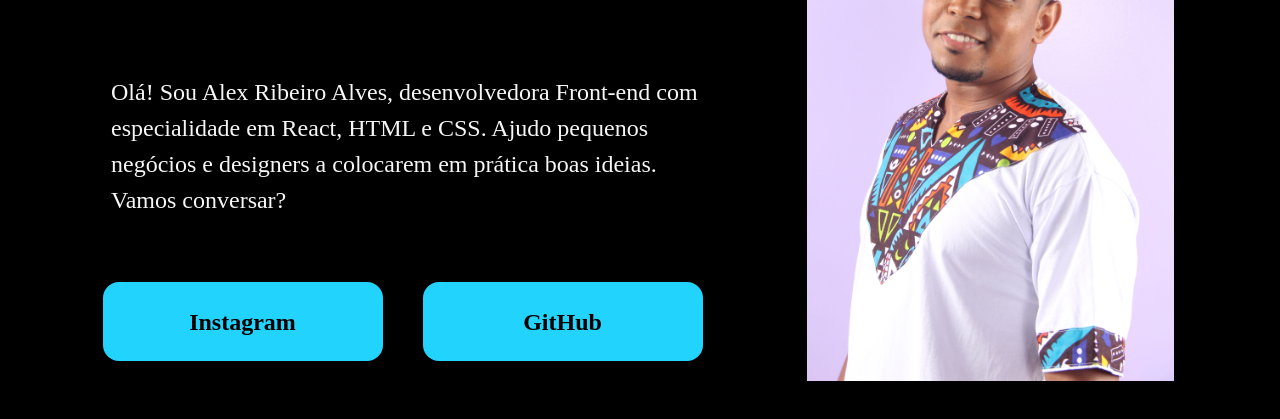
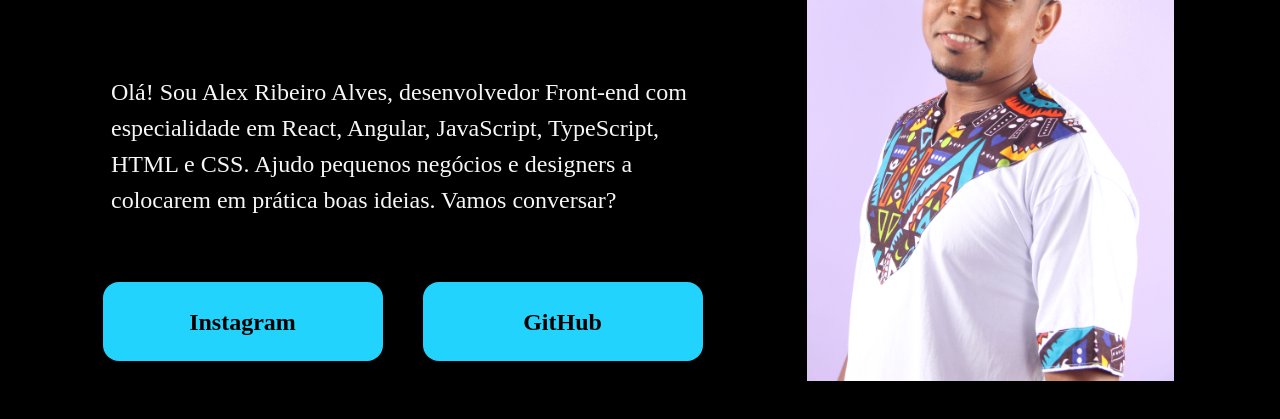
Before and after one commit to Lekito/Desenvolvimento-Web, a plain HTML site: page index.html in a window 1280 px wide. Shown: the part 335-754 px from the top of the page. Drawn offline with Linux system fonts and the light colour scheme.

Commit message:
feat: update text

```diff
--- a/index.html
+++ b/index.html
@@ -13,7 +13,7 @@
         <div class="texto">
             <h1>Eleve seu negócio digital a outro nível <strong> com um Front-end de qualidade!</strong></h1>
             <p>
-                Olá! Sou Alex Ribeiro Alves, desenvolvedora Front-end com especialidade em React, HTML e CSS. Ajudo pequenos negócios e designers a colocarem em prática boas ideias. Vamos conversar?
+                Olá! Sou Alex Ribeiro Alves, desenvolvedor Front-end com especialidade em React, Angular, JavaScript, TypeScript, HTML e CSS. Ajudo pequenos negócios e designers a colocarem em prática boas ideias. Vamos conversar?
             </p>
             <div class="buttons">
                 <a href="https://www.instagram.com/alexlekito075/">Instagram</a>
```
